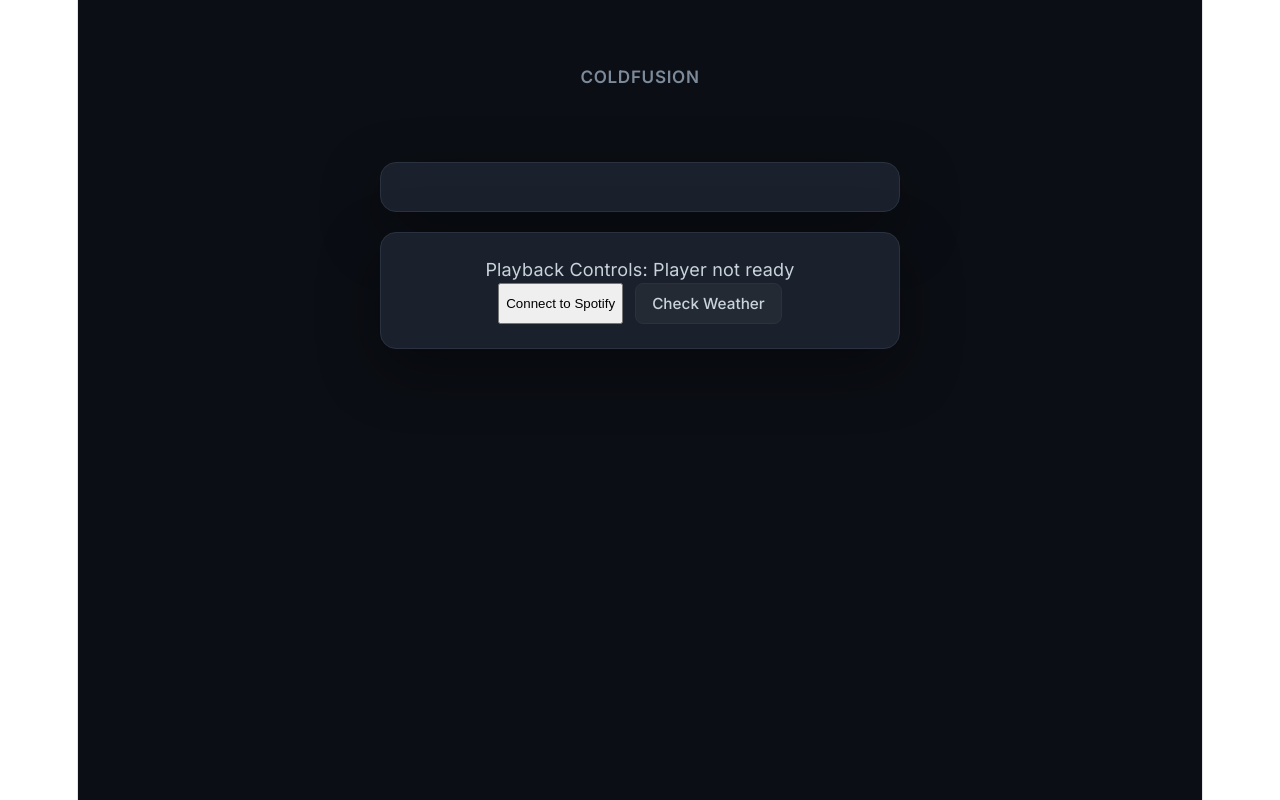
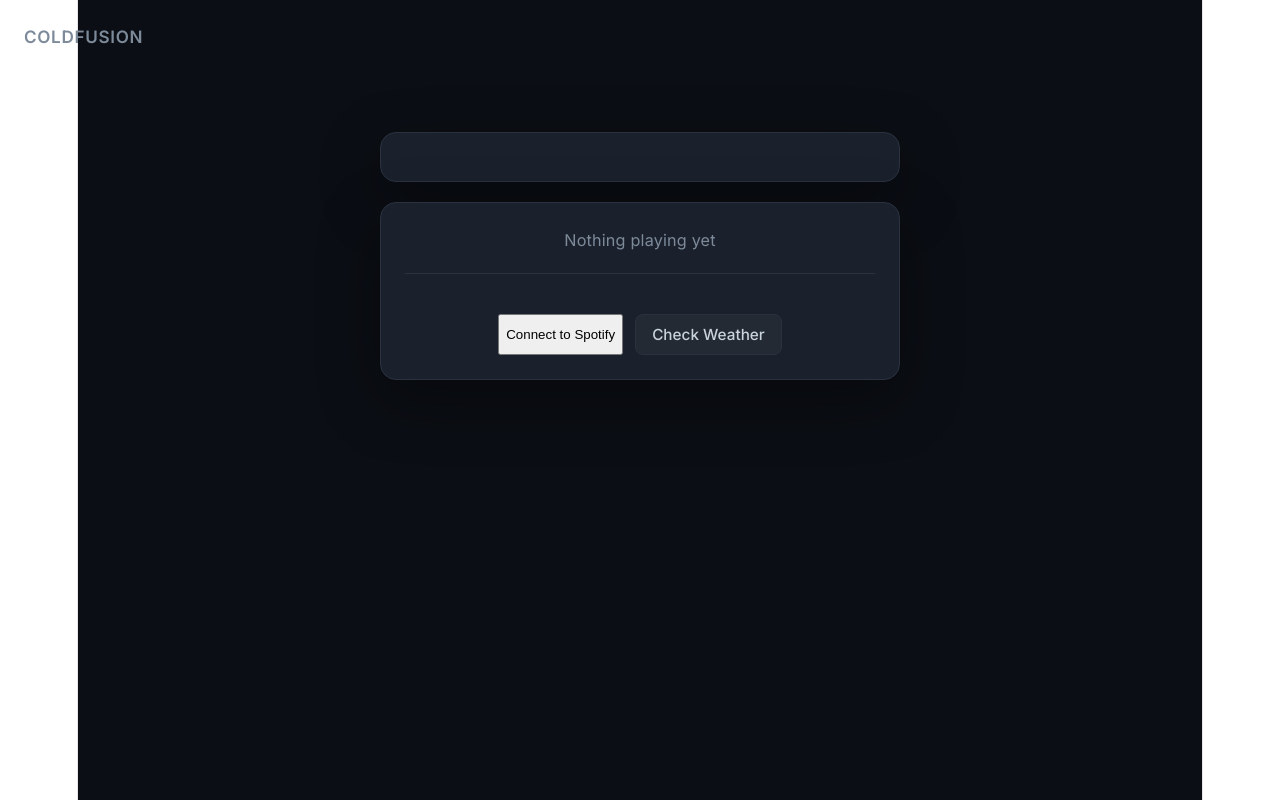
Before and after one commit to lexgit5/ColdFusion, a React (Vite) app: page / in a window 1280 px wide. Built offline with nearby package versions, Linux system fonts and the light colour scheme.

Commit message:
now playing looks nice, no progressbar

```diff
--- a/src/App.css
+++ b/src/App.css
@@ -47,6 +47,9 @@ body {
 }
 
 .page-header {
+  position: fixed;
+  top: 24px;
+  left: 24px;
   font-family: var(--font-body);
   font-weight: 600;
   font-size: 0.95rem;
@@ -63,6 +66,9 @@ body {
   padding: 24px;
   margin-top: 16px;
   box-shadow: 0 20px 60px rgba(0, 0, 0, 0.35);
+  display: flex;
+  flex-direction: column;
+
 }
 
 /* --- Weather headline --- */
@@ -91,9 +97,9 @@ body {
 .weather-controls {
   display: flex;
   justify-content: space-between;
-  align-items: flex-end;
+  align-items: center;
   gap: 12px;
-  margin-bottom: 24px;
+
 }
 
 .control {
@@ -167,6 +173,7 @@ body {
   background: var(--hairline);
   position: relative;
   overflow: visible; /* the cap needs to hang off both edges of the 8px slot */
+  transition: background 2.5s ease;
 }
 
 .riser-fill {
@@ -228,6 +235,7 @@ body {
   font-size: 0.78rem;
   color: var(--text-primary);
   margin-top: 2px;
+  margin-bottom: -8px;
   opacity: 0;
   transition: opacity 2.5s ease;
 }
@@ -236,27 +244,29 @@ body {
   opacity: 1;
 }
 
-/* --- Now Playing card --- */
+/* --- Now Playing row: sits directly on the panel, no card-within-a-card ---
+   Just a thin hairline divider underneath to separate it from the transport
+   row below, so the whole thing (art + track info + controls) reads as one
+   card, like the drawing. */
 .now-playing {
   display: flex;
-  align-items: center;
+  flex-direction: column;
+  align-items: stretch;
   gap: 14px;
-  padding: 14px;
-  background: rgba(255, 255, 255, 0.03);
-  border: 1px solid var(--hairline);
-  border-radius: 12px;
+  padding-bottom: 20px;
   margin-bottom: 20px;
+  border-bottom: 1px solid var(--hairline);
 }
 
 .now-playing img {
-  width: 56px;
-  height: 56px;
+  aspect-ratio: 1/1;
   border-radius: 8px;
   object-fit: cover;
   flex-shrink: 0;
 }
 
 .now-playing-info {
+  text-align: left;
   min-width: 0; /* allows text truncation to work inside flex */
 }
 
@@ -290,7 +300,6 @@ body {
   justify-content: center;
   align-items: center;
   gap: 28px;
-  margin-bottom: 20px;
 }
 
 .transport button {
@@ -319,6 +328,7 @@ body {
   display: flex;
   justify-content: center;
   gap: 12px;
+  margin-top: 20px;
   transition: opacity 0.6s ease, max-height 0.6s ease, margin 0.6s ease;
   overflow: hidden;
 }
--- a/src/App.jsx
+++ b/src/App.jsx
@@ -144,18 +144,19 @@ function App() {
 
   return (
     <div className="sky-background" style={{ '--sky-color': skyColor, backgroundColor: skyColor }}>
+      <div className="page-header">ColdFusion</div>
+
       <div className="page">
-        <div className="page-header">ColdFusion</div>
-
         <WeatherInfo weatherData={weatherData} started={hasStarted} />
 
         <div className="panel">
           <WeatherDials metrics={dialMetrics} started={hasStarted} />
-
-          <NowPlaying track={currentTrack} />
         </div>
 
         <div className="panel">
+
+          <NowPlaying track={currentTrack} />
+
           <PlaybackControls
             player={player}
             isPaused={isPaused}
--- a/src/components/NowPlaying.jsx
+++ b/src/components/NowPlaying.jsx
@@ -1,33 +1,21 @@
-function PlaybackControls({ player, isPaused, hasTrack, onStart }) {
-  if (!player) {
-    return null;
-  }
-
-  function handlePlayPause() {
-    if (!hasTrack) {
-      onStart();
-    } else {
-      player.togglePlay();
-    }
-  }
-
-  function handleNext() {
-    player.nextTrack();
-  }
-
-  function handlePrevious() {
-    player.previousTrack();
+function NowPlaying({ track }) {
+  if (!track) {
+    return (
+      <div className="now-playing">
+        <span className="now-playing-empty">Nothing playing yet</span>
+      </div>
+    );
   }
 
   return (
-    <div className="transport">
-      <button onClick={handlePrevious} aria-label="Previous track">⏮</button>
-      <button onClick={handlePlayPause} className="play-pause" aria-label={!hasTrack ? 'Start' : isPaused ? 'Play' : 'Pause'}>
-        {!hasTrack ? '▶' : isPaused ? '▶' : '⏸'}
-      </button>
-      <button onClick={handleNext} aria-label="Next track">⏭</button>
+    <div className="now-playing">
+      {track.albumArt && <img src={track.albumArt} alt={track.name} />}
+      <div className="now-playing-info">
+        <div className="now-playing-track">{track.name}</div>
+        <div className="now-playing-artist">{track.artist}</div>
+      </div>
     </div>
   );
 }
 
-export default PlaybackControls;
+export default NowPlaying;
--- a/src/components/PlaybackControls.jsx
+++ b/src/components/PlaybackControls.jsx
@@ -1,6 +1,6 @@
-function PlaybackControls({ player, isPaused, hasTrack, onStart}) {
+function PlaybackControls({ player, isPaused, hasTrack, onStart }) {
   if (!player) {
-    return <div>Playback Controls: Player not ready</div>;
+    return null;
   }
 
   function handlePlayPause() {
@@ -20,10 +20,12 @@ function PlaybackControls({ player, isPaused, hasTrack, onStart}) {
   }
 
   return (
-    <div>
-      <button onClick={handlePrevious}>⏮ Previous</button>
-      <button onClick={handlePlayPause}>{!hasTrack ? '▶ Start' : isPaused ? '▶ Play' : '⏸ Pause'}</button>
-      <button onClick={handleNext}>⏭ Next</button>
+    <div className="transport">
+      <button onClick={handlePrevious} aria-label="Previous track">⏮</button>
+      <button onClick={handlePlayPause} className="play-pause" aria-label={!hasTrack ? 'Start' : isPaused ? 'Play' : 'Pause'}>
+        {!hasTrack ? '▶' : isPaused ? '▶' : '⏸'}
+      </button>
+      <button onClick={handleNext} aria-label="Next track">⏭</button>
     </div>
   );
 }
```
